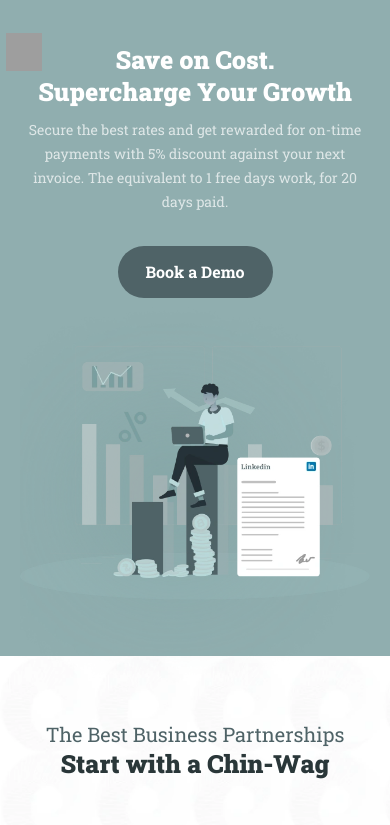
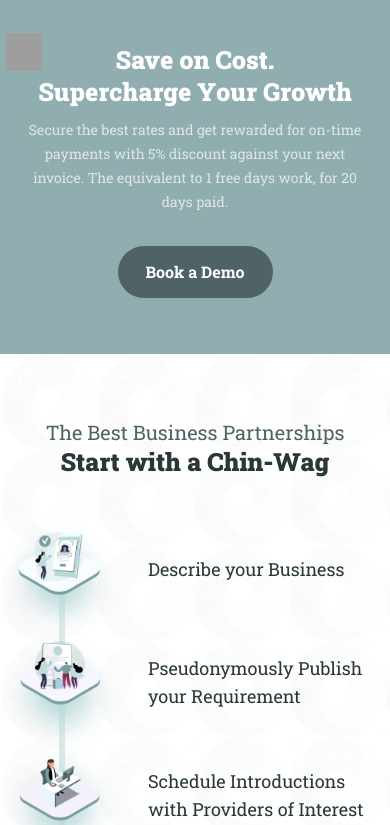
Before and after one commit to vikas-jakhar/chinWag, a Next.js app: page / in a window 390 px wide. Shown: the part 3659-4484 px from the top of the page. Built offline with nearby package versions, Linux system fonts and the light colour scheme; grey boxes are pictures that could not be loaded.

Commit message:
update image

```diff
--- a/src/components/home/Hero.tsx
+++ b/src/components/home/Hero.tsx
@@ -3,7 +3,6 @@ import PrimaryParagraph from '../custom-ui/PrimaryParagraph'
 import Image from 'next/image'
 import Icon from '../common/Icons';
 import Header from '../common/Header';
-
 const Hero = () => {
   return (
     <div className='relative'>
@@ -74,5 +73,4 @@ const Hero = () => {
     </div>
   )
 }
-
 export default Hero;
--- a/src/components/home/Supercharge.tsx
+++ b/src/components/home/Supercharge.tsx
@@ -14,31 +14,9 @@ Supercharge Your Growth' className='max-w-[568px] max-sm:max-w-[314px] text-whit
                         <PrimaryParagraph data='Secure the best rates and get rewarded for on-time payments with 5% discount against your next invoice. The equivalent to 1 free days work, for 20 days paid.' className='max-w-[566px] text-white max-sm:pt-[10px] pt-[14px]' />
                         <button className='font-bold border-[1px] border-transparent hover:border-offGreen duration-500 hover:bg-white hover:text-offGreen max-sm:mt-8 max-w-[155px] text-base leading-5 text-nowrap text-white rounded-[65px] bg-darkGreen py-[15px] px-[27px] mt-[41px]'>Book a Demo</button>
                     </div>
-                    <div className='lg:hidden'>
-                        <div className='relative max-lg:pt-12'>
-                            <div className=' w-full'>
-                                <Image
-                                    src="/assets/images/webp/supercharge-image.webp"
-                                    alt="On-Demand"
-                                    className="z-30 relative pointer-events-none"
-                                    width={606}
-                                    height={440}
-                                    priority
-                                />
-                            </div>
-                            <Image
-                                src="/assets/images/webp/commitment-ellips.webp"
-                                alt="On-Demand"
-                                className="absolute top-0 left-0 z-0 pointer-events-none"
-                                width={421}
-                                height={421}
-                                priority
-                            />
-                        </div>
-                    </div>
-                    <div className='xl:absolute xl:top-[-60px] xl:right-[-36px]'>
+                    <div className='absolute xl:top-[-60px] xl:right-[-36px]'>
                         <div className='relative max-lg:pt-12 max-lg:hidden'>
-                            <div className=' w-full'>
+                            <div className='w-full'>
                                 <Image
                                     src="/assets/images/webp/supercharge-image.webp"
                                     alt="On-Demand"
```
